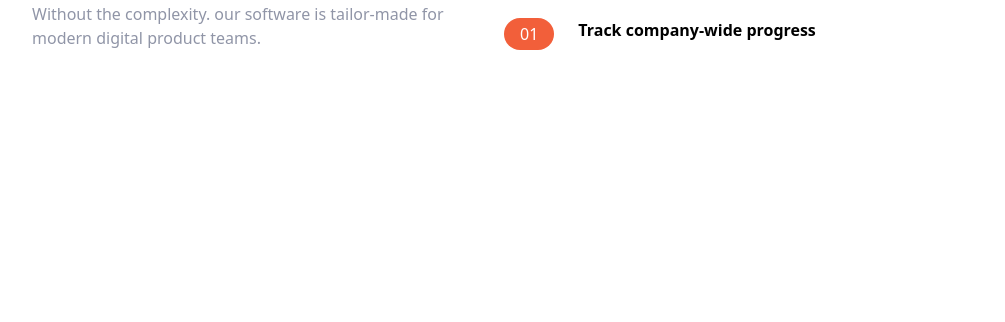
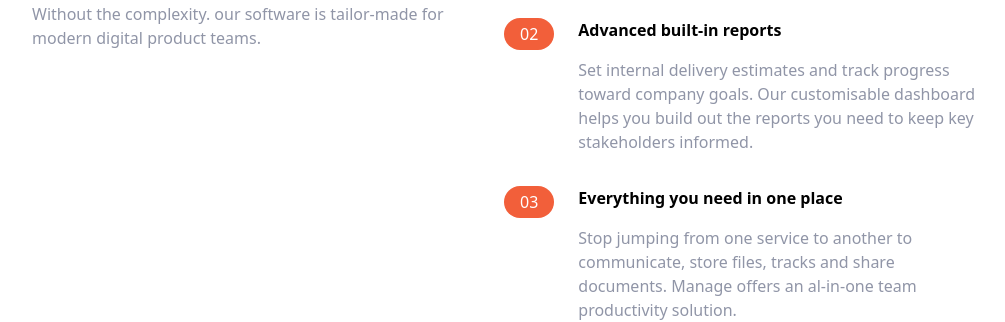
Before and after one commit to niilliiz/Manage-Landing-Page, a website: page index.html in a window 1280 px wide. Shown: the part 782-1104 px from the top of the page, without its empty margins (136-1141 px from the left). Before the commit the page ends 832 px from the top, so only its background shows below. Drawn offline with Linux system fonts and the light colour scheme.

Commit message:
feat:  features  section completed

```diff
--- a/index.html
+++ b/index.html
@@ -90,18 +90,48 @@
           <div class="rounded-l-full bg-brightRedSupLight md:bg-transparent">
             <div class="flex items-center space-x-2">
               <span class="px-4 py-2 text-white rounded-full bg-brightRed md:py-1">
-                01
+                02
               </span>
               <h3 class="text-base font-bold md:mb-4 md:hidden">
-                Track company-wide progress
+                Advanced built-in reports
               </h3>
             </div>
           </div>
-          <h3 class="hidden mb-4 text lg font-bold md:block">
-            Track company-wide progress
-          </h3>
+          <div>
+            <h3 class="hidden mb-4 text lg font-bold md:block">
+              Advanced built-in reports
+            </h3>
+            <p class="text-darkGrayishBlue">
+              Set internal delivery estimates and track progress toward company goals. Our customisable dashboard helps
+              you build out the reports you need to keep key stakeholders informed.
+            </p>
+          </div>
+        </div>
+
+        <!-- ------------ITEM THREE------------- -->
+        <div class="flex flex-col space-y-3 md:space-y-0 md:space-x-6 md:flex-row">
+          <div class="rounded-l-full bg-brightRedSupLight md:bg-transparent">
+            <div class="flex items-center space-x-2">
+              <span class="px-4 py-2 text-white rounded-full bg-brightRed md:py-1">
+                03
+              </span>
+              <h3 class="text-base font-bold md:mb-4 md:hidden">
+                Everything you need in one place
+              </h3>
+            </div>
+          </div>
+          <div>
+            <h3 class="hidden mb-4 text lg font-bold md:block">
+              Everything you need in one place
+            </h3>
+            <p class="text-darkGrayishBlue">
+              Stop jumping from one service to another to communicate, store files, tracks and share documents. Manage
+              offers an al-in-one team productivity solution.
+            </p>
+          </div>
         </div>
       </div>
+    </div>
     </div>
   </section>
 
```
